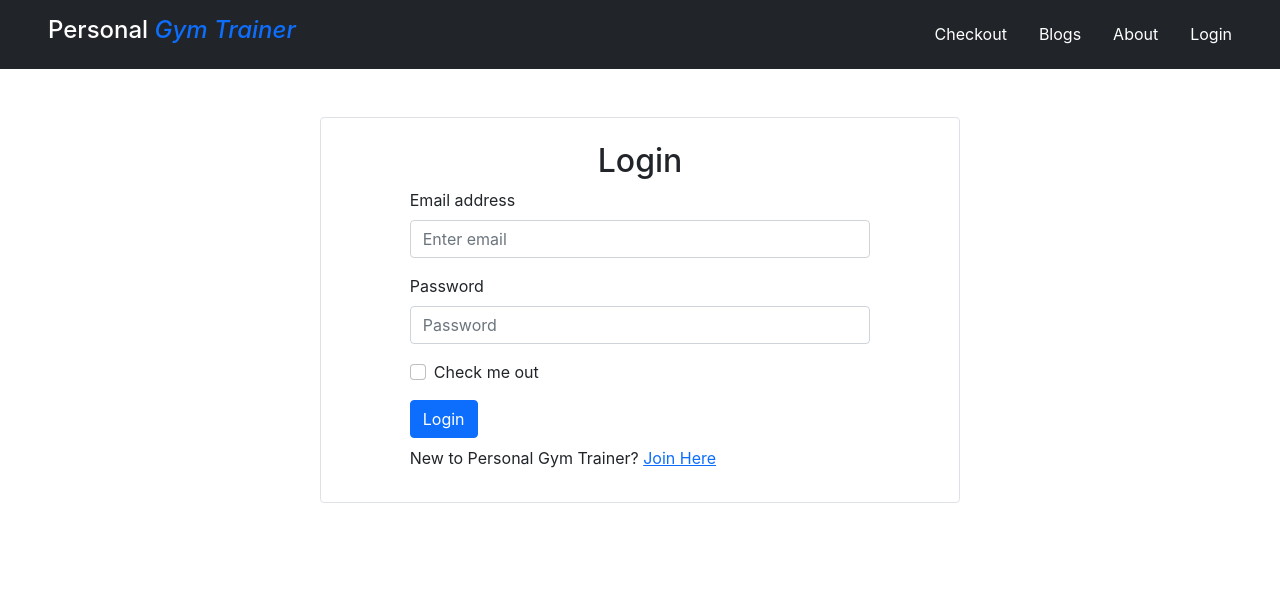
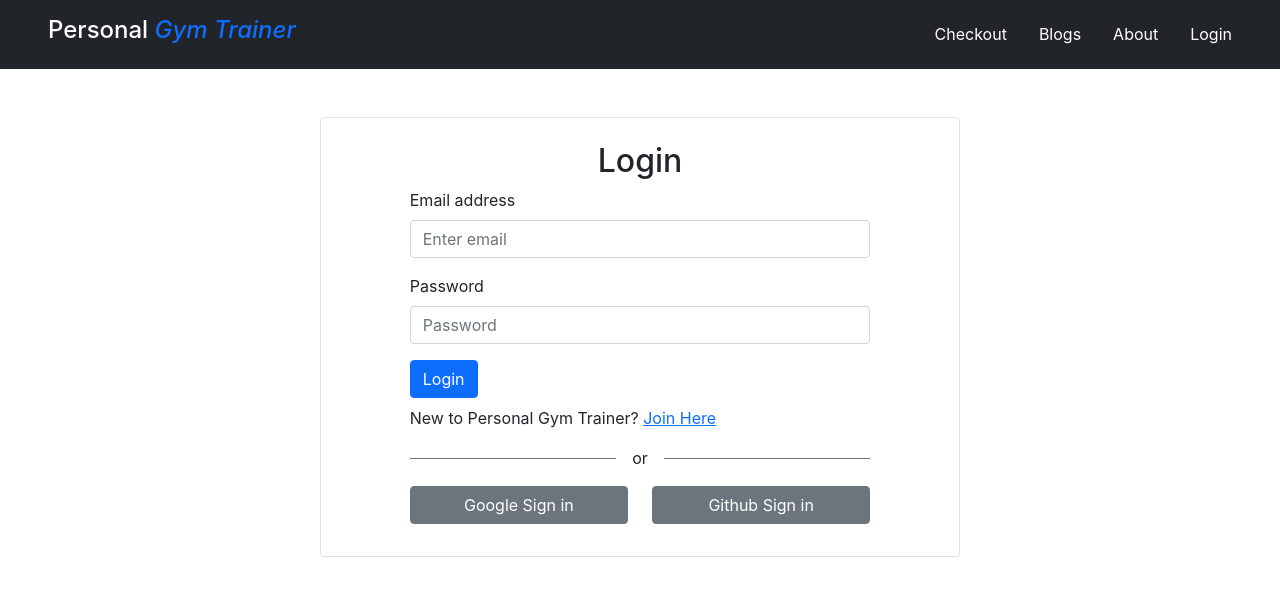
Before and after one commit to Azmain951/personal-gym-trainer, a React (Create React App) app: page /login in a window 1280 px wide. Shown: the top 596 px of the page. Built offline with nearby package versions, Linux system fonts and the light colour scheme; no server answers.

Commit message:
protected route added,on reload redirected to login page solved,loadin spinner added

```diff
--- a/src/App.js
+++ b/src/App.js
@@ -9,6 +9,7 @@ import Footer from './components/Footer/Footer';
 import NotFound from './components/NotFound/NotFound';
 import Blogs from './components/Blogs/Blogs';
 import Register from './components/Register/Register';
+import RequireAuth from './components/RequireAuth/RequireAuth';
 
 function App() {
   return (
@@ -17,7 +18,11 @@ function App() {
       <Routes>
         <Route path='/' element={<Home></Home>}></Route>
         <Route path='/home' element={<Home></Home>}></Route>
-        <Route path='/checkout' element={<Checkout></Checkout>}></Route>
+        <Route path='/checkout' element={
+          <RequireAuth>
+            <Checkout></Checkout>
+          </RequireAuth>
+        }></Route>
         <Route path='/blogs' element={<Blogs></Blogs>}></Route>
         <Route path='/about' element={<About></About>}></Route>
         <Route path='/login' element={<Login></Login>}></Route>
--- /dev/null
+++ b/src/components/Loading/Loading.js
@@ -0,0 +1,12 @@
+import React from 'react';
+import { Spinner } from 'react-bootstrap';
+
+const Loading = () => {
+    return (
+        <div style={{ height: '500px' }} className='w-100 d-flex justify-content-center align-items-center'>
+            <Spinner animation="grow" />
+        </div>
+    );
+};
+
+export default Loading;
--- a/src/components/Login/Login.js
+++ b/src/components/Login/Login.js
@@ -1,12 +1,41 @@
 import React from 'react';
 import { Button, Form } from 'react-bootstrap';
-import { Link } from 'react-router-dom';
+import { useSignInWithEmailAndPassword, useSignInWithGoogle } from 'react-firebase-hooks/auth';
+import { Link, useLocation, useNavigate } from 'react-router-dom';
+import auth from '../../firebase.init';
+import SocialLogin from '../SocialLogin/SocialLogin';
 
 const Login = () => {
+
+    const navigate = useNavigate();
+    const location = useLocation();
+
+    let from = location.state?.from?.pathname || "/";
+
+    const [
+        signInWithEmailAndPassword,
+        user,
+        loading,
+        error,
+    ] = useSignInWithEmailAndPassword(auth);
+
+
+    const handleLogin = async e => {
+        e.preventDefault();
+        const email = e.target.email.value;
+        const password = e.target.password.value;
+
+        await signInWithEmailAndPassword(email, password);
+    }
+
+    if (user) {
+        navigate(from, { replace: true });
+    }
+
     return (
         <div className='container w-50 border mt-5 rounded pb-3'>
             <h2 className='text-center mt-4'>Login</h2>
-            <Form className='w-75 mx-auto'>
+            <Form onSubmit={handleLogin} className='w-75 mx-auto'>
                 <Form.Group className="mb-3" controlId="formBasicEmail">
                     <Form.Label>Email address</Form.Label>
                     <Form.Control type="email" name='email' placeholder="Enter email" required />
@@ -16,14 +45,13 @@ const Login = () => {
                     <Form.Label>Password</Form.Label>
                     <Form.Control type="password" name='password' placeholder="Password" required />
                 </Form.Group>
-                <Form.Group className="mb-3" controlId="formBasicCheckbox">
-                    <Form.Check type="checkbox" label="Check me out" />
-                </Form.Group>
+
                 <Button variant="primary" type="submit">
                     Login
                 </Button>
             </Form>
             <p className='mt-2 w-75 mx-auto'>New to Personal Gym Trainer? <Link to='/register'>Join Here</Link></p>
+            <SocialLogin></SocialLogin>
         </div>
     );
 };
--- a/src/components/Register/Register.js
+++ b/src/components/Register/Register.js
@@ -1,12 +1,16 @@
 import React from 'react';
 import { Button, Form } from 'react-bootstrap';
-import { Link, useNavigate } from 'react-router-dom';
+import { Link, useLocation, useNavigate } from 'react-router-dom';
 import auth from '../../firebase.init'
 import { useCreateUserWithEmailAndPassword, useUpdateProfile } from 'react-firebase-hooks/auth';
+import SocialLogin from '../SocialLogin/SocialLogin';
 
 const Register = () => {
 
     const navigate = useNavigate();
+    const location = useLocation();
+
+    let from = location.state?.from?.pathname || "/";
 
     const [
         createUserWithEmailAndPassword,
@@ -26,7 +30,7 @@ const Register = () => {
 
         await createUserWithEmailAndPassword(email, password);
         await updateProfile({ displayName: name });
-        navigate('/home');
+        navigate(from, { replace: true });
     }
 
     return (
@@ -41,9 +45,6 @@ const Register = () => {
                 <Form.Group className="mb-3" controlId="formBasicEmail">
                     <Form.Label>Email address</Form.Label>
                     <Form.Control type="email" name='email' placeholder="Enter email" required />
-                    <Form.Text className="text-muted">
-                        We'll never share your email with anyone else.
-                    </Form.Text>
                 </Form.Group>
 
                 <Form.Group className="mb-3" controlId="formBasicPassword">
@@ -58,6 +59,7 @@ const Register = () => {
                 </Button>
             </Form>
             <p className='mt-2 w-75 mx-auto'>Already have an account? <Link to='/login'>Please Login</Link></p>
+            <SocialLogin></SocialLogin>
         </div>
     );
 };
--- /dev/null
+++ b/src/components/RequireAuth/RequireAuth.js
@@ -0,0 +1,21 @@
+import React from 'react';
+import { useAuthState } from 'react-firebase-hooks/auth';
+import { Navigate, useLocation } from 'react-router-dom';
+import auth from '../../firebase.init';
+import Loading from '../Loading/Loading';
+
+const RequireAuth = ({ children }) => {
+    const [user, loading] = useAuthState(auth);
+    const location = useLocation();
+
+    if (loading) {
+        return <Loading></Loading>
+    }
+
+    if (!user) {
+        return <Navigate to="/login" state={{ from: location }} replace />;
+    }
+    return children;
+};
+
+export default RequireAuth;
--- /dev/null
+++ b/src/components/SocialLogin/SocialLogin.js
@@ -0,0 +1,34 @@
+import React from 'react';
+import { useSignInWithGoogle } from 'react-firebase-hooks/auth';
+import { useLocation, useNavigate } from 'react-router-dom';
+import auth from '../../firebase.init';
+
+const SocialLogin = () => {
+
+    const navigate = useNavigate();
+    const location = useLocation();
+
+    let from = location.state?.from?.pathname || "/";
+    const [signInWithGoogle, googleUser, googleLoading, googleError] = useSignInWithGoogle(auth);
+
+    if (googleUser) {
+        navigate(from, { replace: true });
+    }
+
+    return (
+        <div>
+            <div className='w-75 mx-auto mb-3 d-flex align-items-center'>
+                <div style={{ height: '1px' }} className='bg-secondary w-50'></div>
+                <p className='m-0 px-3'>or</p>
+                <div style={{ height: '1px' }} className='bg-secondary w-50'></div>
+            </div>
+
+            <div className='w-75 mx-auto mb-3 d-flex justify-content-center gap-4'>
+                <button onClick={() => signInWithGoogle()} className='w-75 btn btn-secondary'>Google Sign in</button>
+                <button className='w-75 btn btn-secondary'>Github Sign in</button>
+            </div>
+        </div >
+    );
+};
+
+export default SocialLogin;
```
